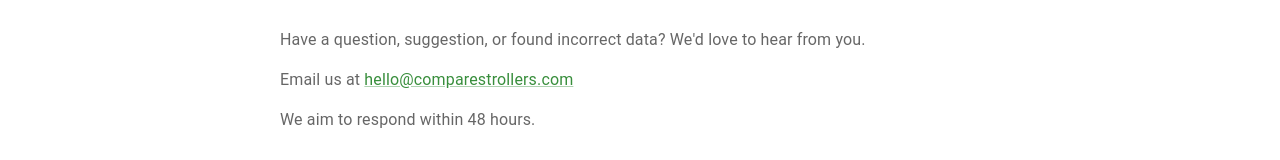
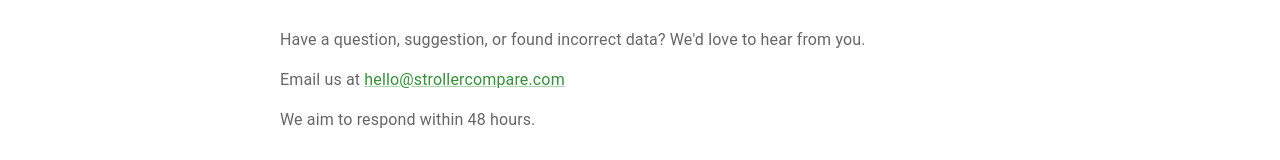
Before and after one commit to yanaost/compare-strollers, a React (Vite) app: page /contact in a window 1280 px wide. Shown: the part 318-478 px from the top of the page. Built offline with nearby package versions, Linux system fonts and the light colour scheme; no server answers.

Commit message:
Update contact email to hello@strollercompare.com

```diff
--- a/src/pages/Contact/Contact.tsx
+++ b/src/pages/Contact/Contact.tsx
@@ -16,8 +16,8 @@
         </Typography>
         <Typography variant="body1" sx={{ color: "text.secondary" }}>
           Email us at{" "}
-          <MuiLink href="mailto:hello@comparestrollers.com">
-            hello@comparestrollers.com
+          <MuiLink href="mailto:hello@strollercompare.com">
+            hello@strollercompare.com
           </MuiLink>
         </Typography>
         <Typography variant="body1" sx={{ color: "text.secondary" }}>
```
